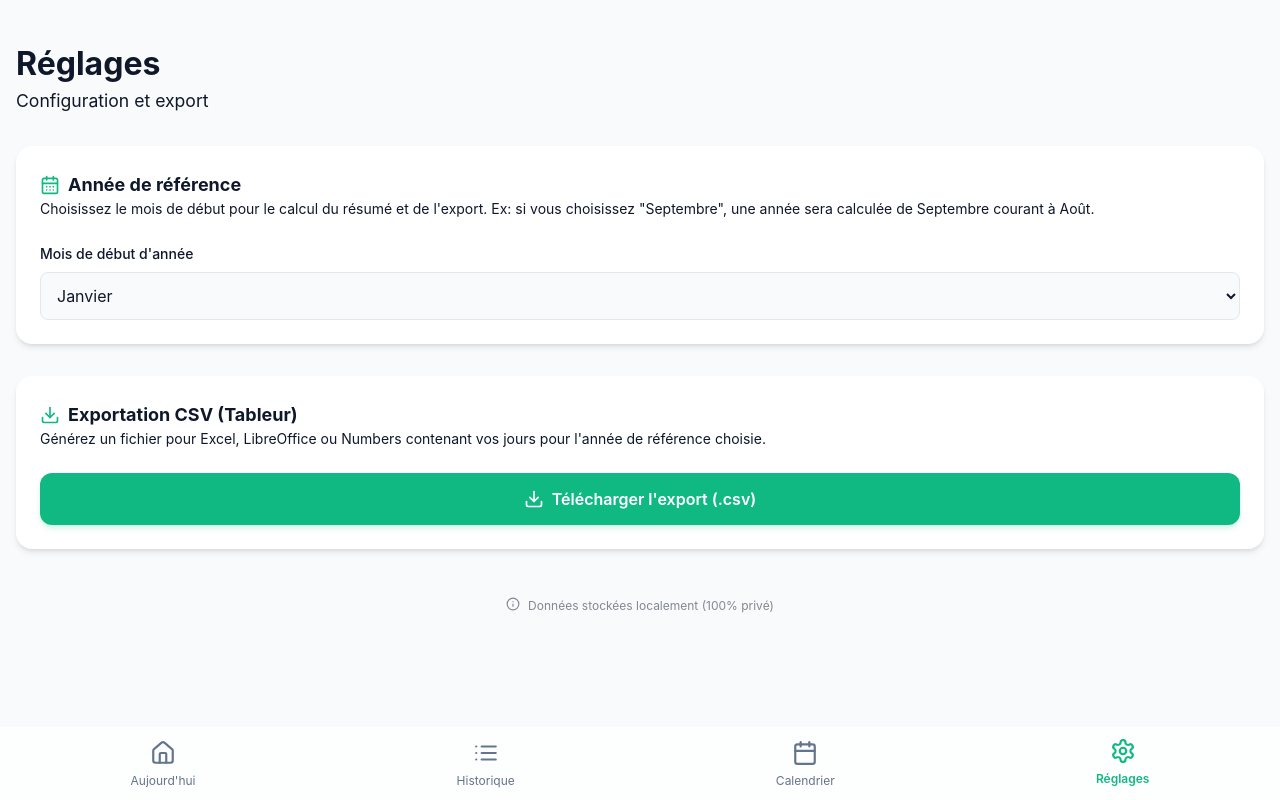
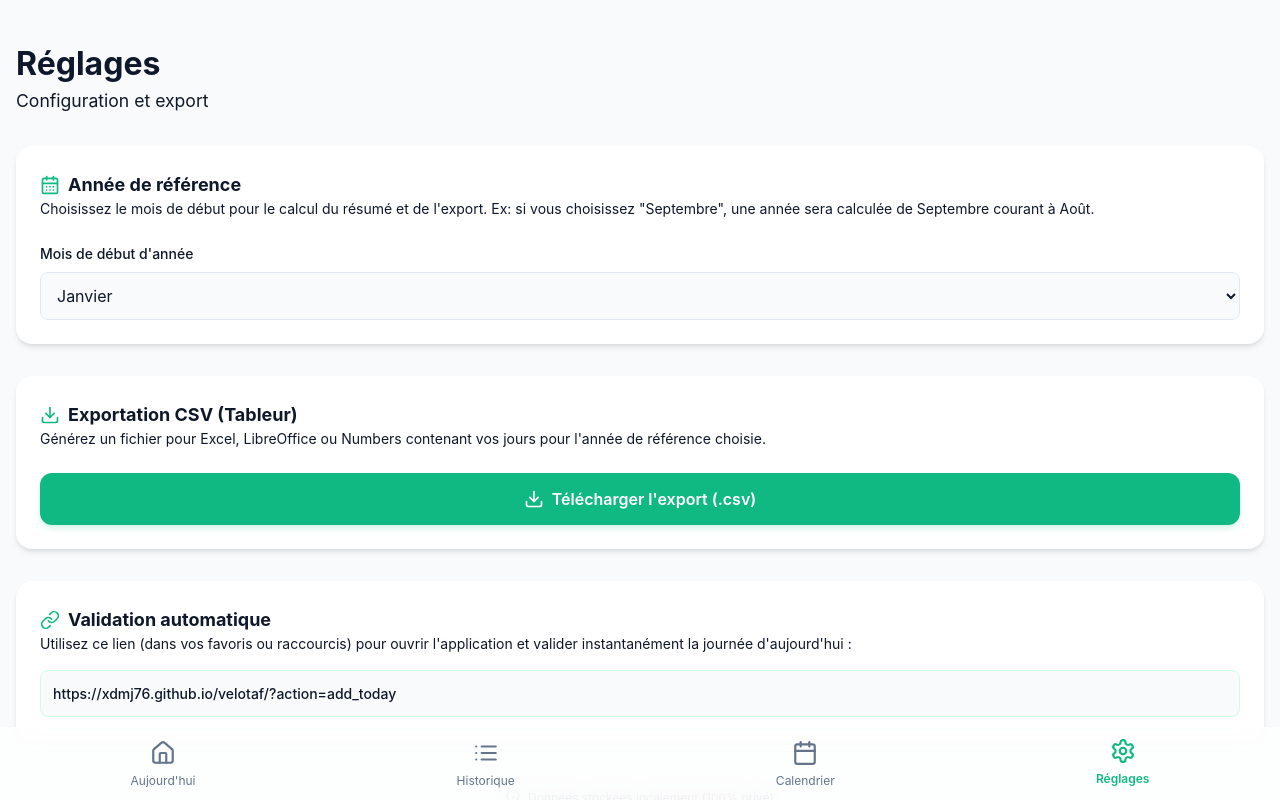
Before and after one commit to xdmj76/velotaf, a React (Vite) app: page / in a window 1280 px wide. Both pictures are taken after a click on the button "Réglages". Built offline with nearby package versions, Linux system fonts and the light colour scheme.

Commit message:
feat: add magic auth url info card to settings

```diff
--- a/src/views/Settings.jsx
+++ b/src/views/Settings.jsx
@@ -1,5 +1,5 @@
 import { format } from 'date-fns';
-import { Download, CalendarDays, Info } from 'lucide-react';
+import { Download, CalendarDays, Info, Link as LinkIcon } from 'lucide-react';
 
 export default function SettingsView({ commuteData }) {
 
@@ -120,7 +120,30 @@ export default function SettingsView({ commuteData }) {
         </button>
       </div>
 
-      <div style={{ marginTop: '2rem', display: 'flex', justifyContent: 'center', opacity: 0.5, fontSize: '0.75rem', gap: '0.5rem' }}>
+      <div className="card glass-panel" style={{ marginTop: '1rem' }}>
+        <h2 style={{ display: 'flex', alignItems: 'center', gap: '0.5rem', fontSize: '1.125rem' }}>
+          <LinkIcon size={20} color="var(--accent-primary)" />
+          Validation automatique
+        </h2>
+        <p style={{ fontSize: '0.875rem', marginBottom: '1rem' }}>
+          Utilisez ce lien (dans vos favoris ou raccourcis) pour ouvrir l'application et valider instantanément la journée d'aujourd'hui :
+        </p>
+
+        <div style={{
+          padding: '0.75rem',
+          backgroundColor: 'var(--bg-primary)',
+          borderRadius: '8px',
+          border: '1px solid var(--accent-light)',
+          fontSize: '0.875rem',
+          wordBreak: 'break-all',
+        }}>
+          <code style={{ color: 'var(--text-primary)', userSelect: 'all', fontWeight: 500 }}>
+            https://xdmj76.github.io/velotaf/?action=add_today
+          </code>
+        </div>
+      </div>
+
+      <div style={{ marginTop: '2rem', display: 'flex', justifyContent: 'center', opacity: 0.5, fontSize: '0.75rem', gap: '0.5rem', paddingBottom: '1rem' }}>
         <Info size={14} />
         <span>Données stockées localement (100% privé)</span>
       </div>
```
